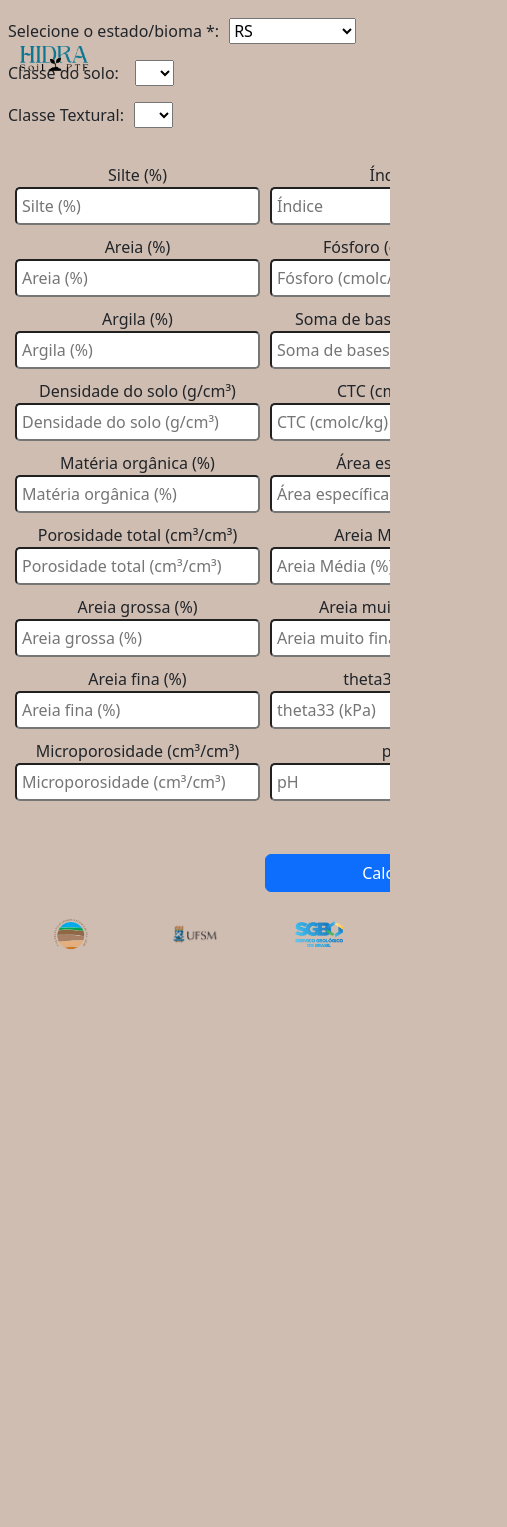
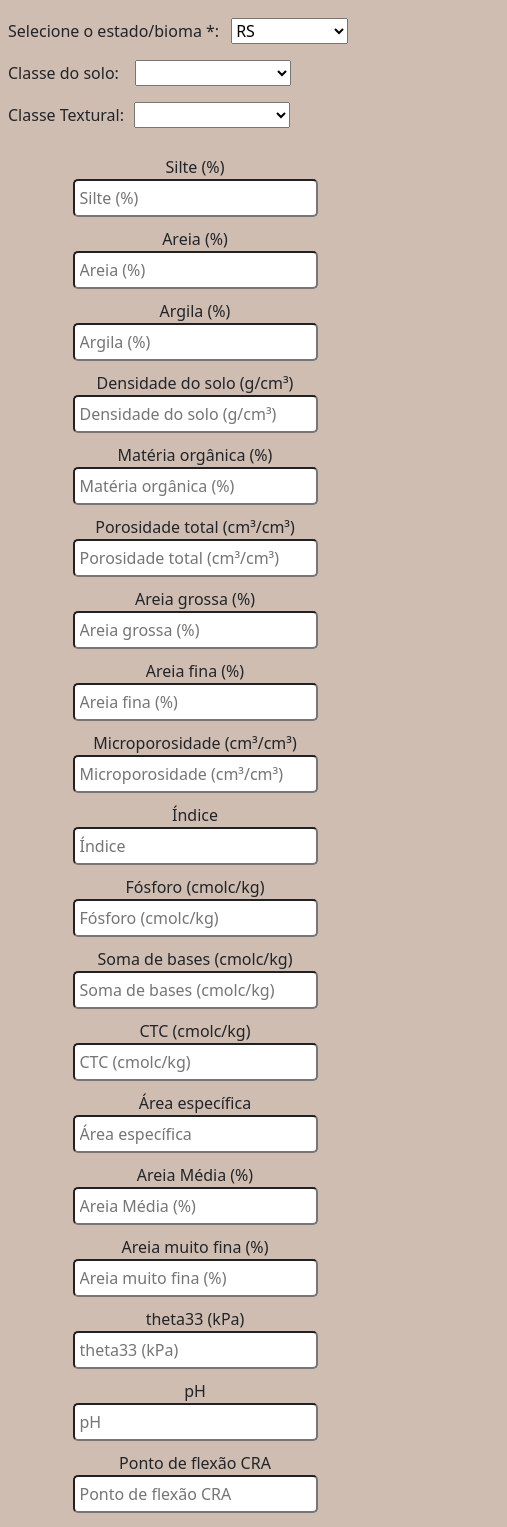
Before and after one commit to Inaciocb/HidraSoilPTF, an Angular app in the folder dss/: page / in a window 390 px wide. Shown: the top 1527 px of the page, 507 px wide, since content can reach past the window. Before the commit the page ends 1268 px from the top, so only its background shows below. Built offline with nearby package versions, Linux system fonts and the light colour scheme.

Commit message:
feat: mobile

```diff
--- a/dss/src/app/app.component.css
+++ b/dss/src/app/app.component.css
@@ -48,3 +48,116 @@ input[type=text]:focus {
 img{
     margin-left: 20px;
 }
+
+.select-state {
+  margin-left: 12px !important;
+  width: auto;
+}
+
+.select-soil {
+  margin-left: 16px !important;
+  width: 10vw;
+}
+
+.select-state {
+  margin-left: 12px !important;
+  width: 10vw;
+}
+
+.btn-submit-mobile {
+  display: none;
+}
+
+.logo-inside {
+  display: flex;
+  justify-content: space-around;
+}
+
+.logo-img {
+  width:13%;
+  aspect-ratio: 3/2;
+  object-fit: contain;
+}
+
+.logo-img-2-desktop {
+  width:14%;
+  aspect-ratio: 2/1;
+  object-fit: contain;
+}
+
+.logo-img-2-mobile {
+  display: none;
+}
+
+.logo-img-2-div {
+  position: absolute; top: 5%; right: -22%;
+}
+.logo-img-2-div-hasResult { right: -20.8%; }
+.logo-img-2-div-hasNoResult { right: -30%; }
+
+@media only screen and (max-width: 850px) {
+  .lista {
+    margin-top: 1.5%;
+    display: flex;
+    flex-direction: column;
+    list-style: none;
+    padding: 10px;
+  }
+  .container1 {
+    display: flex;
+    flex-direction: column;
+  }
+
+  .select-state {
+    margin-left: 12px !important;
+    width: 30vw !important;
+  }
+  .select-soil {
+    margin-left: 16px !important;
+    width: 40vw !important;
+  }
+  .select-textural {
+    margin-left: 12px !important;
+    width: 40vw !important;
+  }
+
+  .btn-submit-desktop {
+    display: none;
+  }
+  .btn-submit-mobile {
+    display: flex;
+    margin-left: 33.5%;
+  }
+
+  .logos {
+    display: flex;
+    direction: row;
+    justify-content: center;
+  }
+  .logo-inside {
+    display: flex;
+    flex-direction: column;
+    justify-content: center;
+    align-items: center;
+  }
+  .logo-img {
+    width: 40%;
+    aspect-ratio: 3/2;
+    object-fit: contain;
+  }
+  .logo-img-2-mobile {
+    display: flex;
+    width: 40%;
+    aspect-ratio: 3/2;
+    object-fit: contain;
+  }
+  .logo-img-2-desktop {
+    display: none;
+  }
+  .logo-img-2-div-hasResult { display: none;}
+  .logo-img-2-div-hasNoResult {  display: none; }
+  .logo-img-2-div {
+    display: none;
+  }
+
+}
--- a/dss/src/app/app.component.html
+++ b/dss/src/app/app.component.html
@@ -6,14 +6,14 @@
 
           <div class="p-2" style="margin-top: 10px;">
             <label for="states">Selecione o estado/bioma *: </label>
-            <select style="margin-left: 10px !important;" name="states" formControlName="state" id="states">
+            <select class="select-state" name="states" formControlName="state" id="states">
               <option [value]="state" *ngFor="let state of states">{{ state }}</option>
             </select>
           </div>
 
           <div class="p-2">
             <label for="state_raw">Classe do solo: </label>
-            <select style="margin-left: 16px !important; width: 10vw;" name="state_raw" formControlName="selectSoilClass" id="soilSelect">
+            <select class="select-soil" name="state_raw" formControlName="selectSoilClass" id="soilSelect">
               <option [value]="" selected></option>
               <option [value]="sc" *ngFor="let sc of soilClasses">{{ sc }}</option>
             </select>
@@ -22,7 +22,7 @@
 
           <div class="p-2">
             <label for="textural">Classe Textural: </label>
-            <select style="margin-left: 10px !important; width: 10vw;" name="textural" formControlName="selectTexturalClass">
+            <select class="select-textural" style="margin-left: 10px !important; width: 10vw;" name="textural" formControlName="selectTexturalClass">
               <option [value]="" selected></option>
               <option [value]="tc" *ngFor="let tc of texturalClasses">{{ tc }}</option>
             </select>
@@ -125,7 +125,7 @@
                     <input type="number" style="border-radius: 5px; padding: 5px;" placeholder="pH" formControlName="ph">
                 </li>
 
-                  <button class="btn btn-primary mt-5" type="submit"  (click)="onSubmit ()">Calcular</button>
+                  <button class="btn btn-primary mt-5 btn-submit-desktop" type="submit"  (click)="onSubmit ()">Calcular</button>
                 </div>
 
 
@@ -171,6 +171,8 @@
 
                 </div>
               </ul>
+
+              <button class="btn btn-primary mt-3 btn-submit-mobile" type="submit"  (click)="onSubmit ()">Calcular</button>
             </div>
 
 
@@ -196,13 +198,14 @@
           </div>
         </form>
         <div class="logos " style="width: 95vw; height: 350px; ">
-          <div class="d-flex justify-content-around">
-            <img src="assets/images/CS-UFSM.png" alt="logo" style="width:13%; aspect-ratio: 3/2; object-fit: contain;">
-            <img src="assets/images/UFSM.png" alt="logo" style="width:13%; aspect-ratio: 3/2; object-fit: contain;">
-            <img src="assets/images/logoSBG.png" alt="logo" style="width:13%; aspect-ratio: 3/2; object-fit: contain;">
+          <div class="logo-inside">
+            <img src="assets/images/CS-UFSM.png" alt="logo" class="logo-img">
+            <img src="assets/images/UFSM.png" alt="logo" class="logo-img">
+            <img src="assets/images/logoSBG.png" alt="logo" class="logo-img">
+            <img src="assets/images/LOGOBRUNA_1.png" alt="logo" class="logo-img-2-mobile">
           </div>
-          <div style="position: absolute; top: 5%; right: -22%;" [ngStyle]="this.hasResult() ? {'right': '-20.8%'} : {'right': '-30%'}">
-            <img src="assets/images/LOGOBRUNA_1.png" alt="logo" style="width:14%; aspect-ratio: 2/1; object-fit: contain;">
+          <div class="logo-img-2-div" [ngClass]="this.hasResult() ? 'logo-img-2-div-hasResult' : 'logo-img-2-div-hasNoResult'">
+            <img src="assets/images/LOGOBRUNA_1.png" alt="logo" class="logo-img-2-desktop">
           </div>
       </div>
 
--- a/dss/src/index.html
+++ b/dss/src/index.html
@@ -8,6 +8,9 @@
   <link rel="icon" type="image/x-icon" href="favicon.ico">
 </head>
 <body>
-  <app-root></app-root>
+  <div style="overflow-x: hidden;">
+    <app-root></app-root>
+  </div>
+
 </body>
 </html>
```
